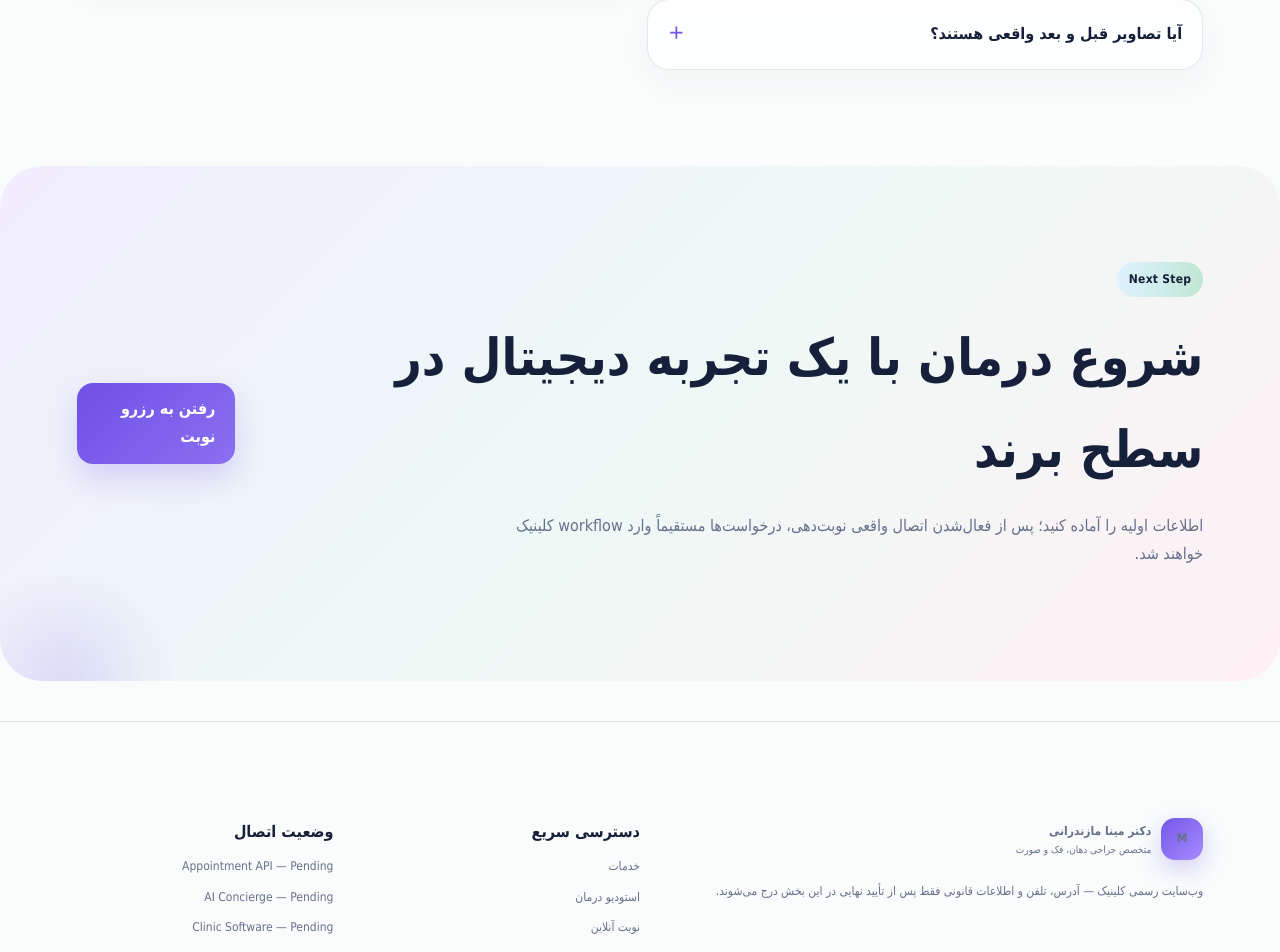
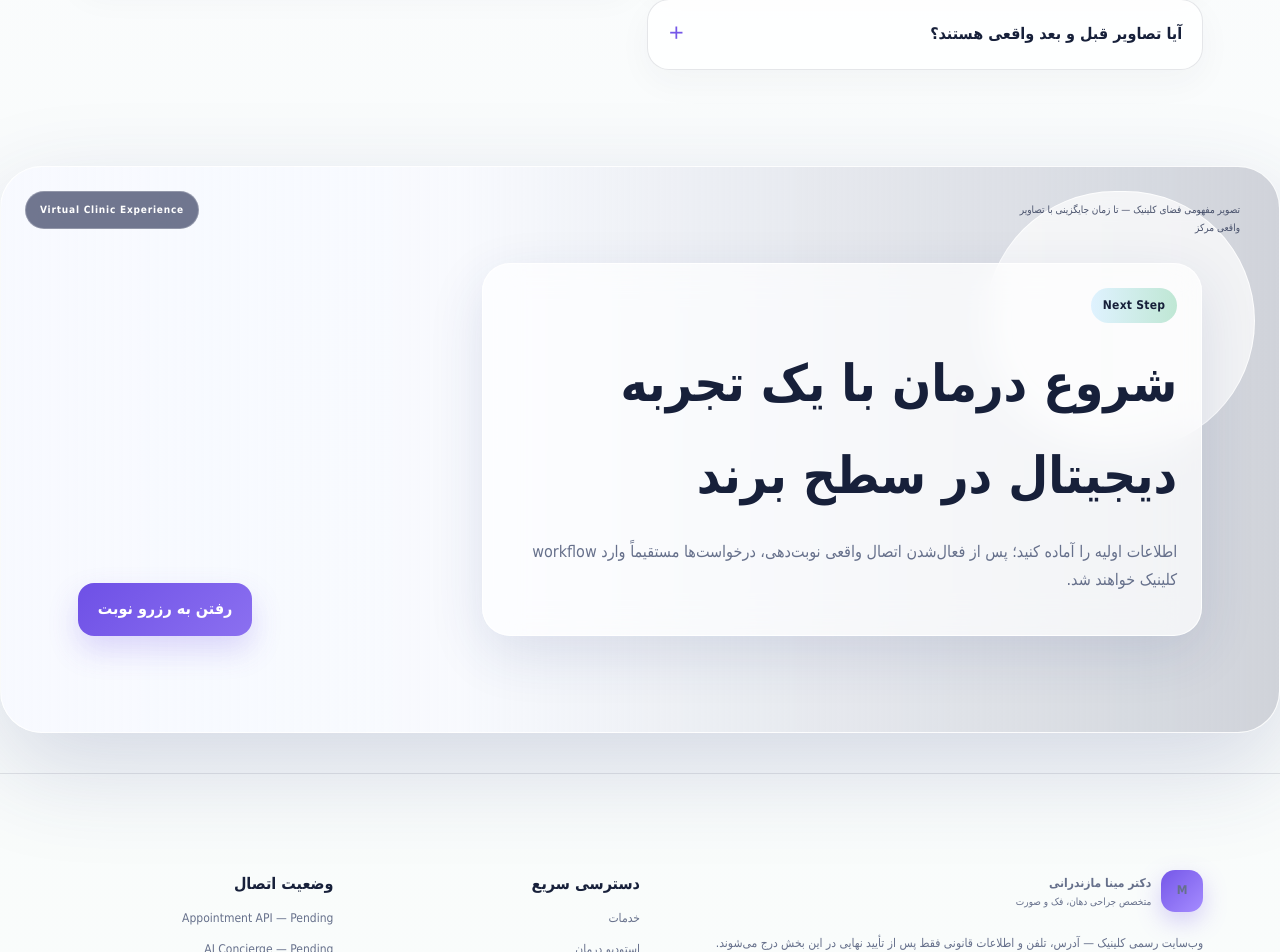
Before and after one commit to galaxy1364/sitedrminamazandarani.ir, a Next.js app: page / in a window 1280 px wide. Shown: the part 7073-8025 px from the top of the page. Built offline with nearby package versions, Linux system fonts and the light colour scheme.

Commit message:
feat: integrate clinic interior visual into premium final CTA

```diff
--- a/src/app/visual-media.css
+++ b/src/app/visual-media.css
@@ -93,6 +93,63 @@
   backdrop-filter:blur(16px);
 }
 
+.premium-final-cta{
+  position:relative;
+  overflow:hidden;
+  isolation:isolate;
+  min-height:430px;
+  align-items:flex-end;
+  background:
+    linear-gradient(90deg,rgba(247,249,255,.92) 0%,rgba(247,249,255,.72) 36%,rgba(20,28,67,.18) 100%),
+    url('/visuals/clinic-interior.webp') center/cover no-repeat;
+  border:1px solid rgba(255,255,255,.88);
+  box-shadow:0 34px 100px rgba(43,55,122,.18);
+}
+.premium-final-cta::before{
+  content:"Virtual Clinic Experience";
+  position:absolute;
+  top:24px;
+  left:24px;
+  z-index:2;
+  padding:9px 14px;
+  border-radius:999px;
+  background:rgba(14,23,63,.58);
+  color:#fff;
+  font-size:10px;
+  font-weight:800;
+  letter-spacing:.08em;
+  backdrop-filter:blur(16px) saturate(140%);
+  border:1px solid rgba(255,255,255,.24);
+}
+.premium-final-cta::after{
+  content:"تصویر مفهومی فضای کلینیک — تا زمان جایگزینی با تصاویر واقعی مرکز";
+  position:absolute;
+  right:24px;
+  top:24px;
+  z-index:2;
+  max-width:360px;
+  padding:9px 14px;
+  border-radius:999px;
+  background:rgba(255,255,255,.70);
+  color:#48516b;
+  font-size:10px;
+  backdrop-filter:blur(14px);
+  border:1px solid rgba(255,255,255,.84);
+}
+.premium-final-cta>div,.premium-final-cta>a{
+  position:relative;
+  z-index:3;
+}
+.premium-final-cta>div{
+  max-width:720px;
+  padding:24px;
+  border-radius:28px;
+  background:rgba(255,255,255,.70);
+  backdrop-filter:blur(18px) saturate(135%);
+  border:1px solid rgba(255,255,255,.86);
+  box-shadow:0 18px 55px rgba(43,55,122,.12);
+}
+
 @keyframes visualAurora{
   0%{transform:translate3d(-2%,-1%,0) scale(1)}
   50%{transform:translate3d(3%,2%,0) scale(1.06)}
@@ -105,12 +162,17 @@
 @media(max-width:900px){
   .premium-split .clinical-animation{min-height:420px}
   .premium-ai-card{background-size:auto 62%}
+  .premium-final-cta{min-height:390px;background-position:60% center}
 }
 @media(max-width:620px){
   .premium-hero .hero-visual{min-height:520px;background-position:60% center}
   .premium-split .clinical-animation{min-height:360px}
   .premium-split .clinical-animation::before{right:12px;left:12px;max-width:none;border-radius:18px}
   .premium-ai-card{background-image:linear-gradient(140deg,rgba(16,21,56,.96),rgba(36,30,86,.92)),url('/visuals/ai-assistant.webp');background-size:auto 46%;background-position:left bottom}
+  .premium-final-cta{min-height:520px;align-items:flex-end;background-position:center}
+  .premium-final-cta::before{left:14px;top:14px}
+  .premium-final-cta::after{right:14px;left:14px;top:60px;max-width:none;border-radius:18px}
+  .premium-final-cta>div{padding:18px;border-radius:22px}
 }
 @media(prefers-reduced-motion:reduce){
   .premium-hero .hero-visual::before,.premium-ai-card::after{animation:none}
```
